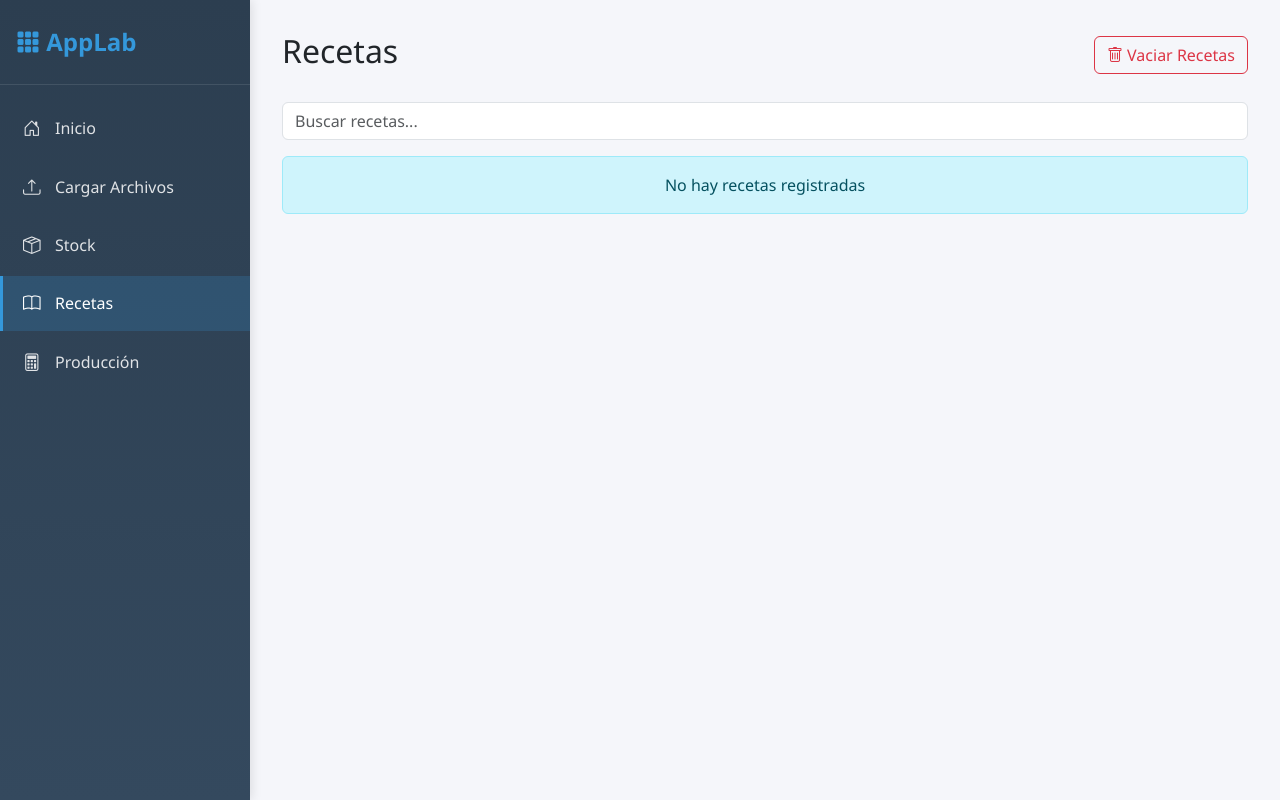
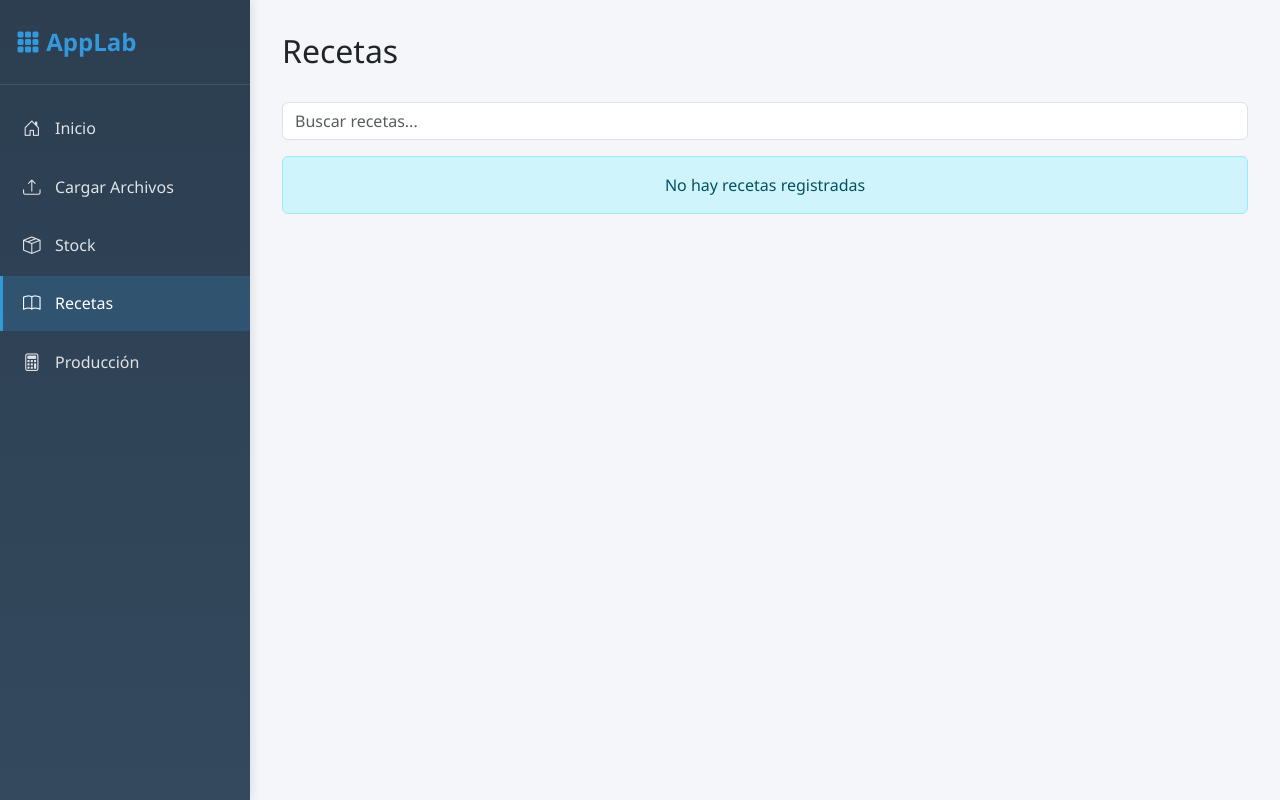
Before and after one commit to Joaquin-29/AppLab-V3, a Flask app: page /recetas in a window 1280 px wide. Run offline with Flask 3, Linux system fonts and the light colour scheme.

Commit message:
Borrado boton vaciar recetas

```diff
--- a/backend/templates/recetas.html
+++ b/backend/templates/recetas.html
@@ -5,9 +5,6 @@
 {% block content %}
 <div class="d-flex justify-content-between align-items-center mb-4">
     <h2>Recetas</h2>
-    <button type="button" class="btn btn-outline-danger" data-bs-toggle="modal" data-bs-target="#vaciarRecetasModal">
-        <i class="bi bi-trash"></i> Vaciar Recetas
-    </button>
 </div>
 
 <div class="mb-3">
@@ -62,27 +59,6 @@
     {% endif %}
 </div>
 
-<!-- Modal para vaciar recetas -->
-<div class="modal fade" id="vaciarRecetasModal" tabindex="-1" aria-labelledby="vaciarRecetasModalLabel" aria-hidden="true">
-    <div class="modal-dialog">
-        <div class="modal-content">
-            <div class="modal-header">
-                <h5 class="modal-title" id="vaciarRecetasModalLabel">Vaciar Recetas</h5>
-                <button type="button" class="btn-close" data-bs-dismiss="modal" aria-label="Close"></button>
-            </div>
-            <div class="modal-body">
-                <p>Esto borrar todas las recetas. Esta acción no se puede deshacer.</p>
-            </div>
-            <div class="modal-footer">
-                <button type="button" class="btn btn-secondary" data-bs-dismiss="modal">Cancelar</button>
-                <form action="{{ url_for('vaciar_recetas') }}" method="post" style="display: inline;">
-                    <button type="submit" class="btn btn-danger">Eliminar recetas</button>
-                </form>
-            </div>
-        </div>
-    </div>
-</div>
-
 <script>
 // Función de búsqueda
 document.getElementById('searchInput').addEventListener('keyup', function() {
--- a/backend/utils/processing.py
+++ b/backend/utils/processing.py
@@ -284,6 +284,7 @@ def cargar_recetas_a_db(file_path):
         if receta_existente:
             # Si la receta ya existe, eliminar sus componentes antiguos para recargarlos
             RecetaComponente.query.filter_by(receta_id=receta_existente.id).delete()
+            db.session.flush()  # Asegurar que la eliminación se aplique antes de agregar nuevos
             receta = receta_existente
         else:
             # Crear nueva receta
```
